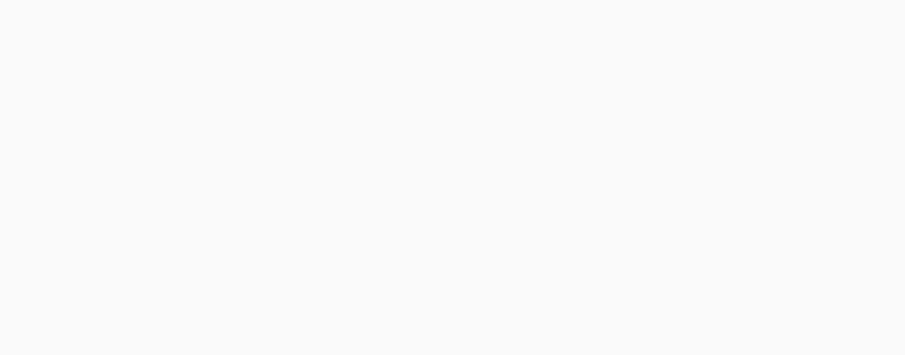
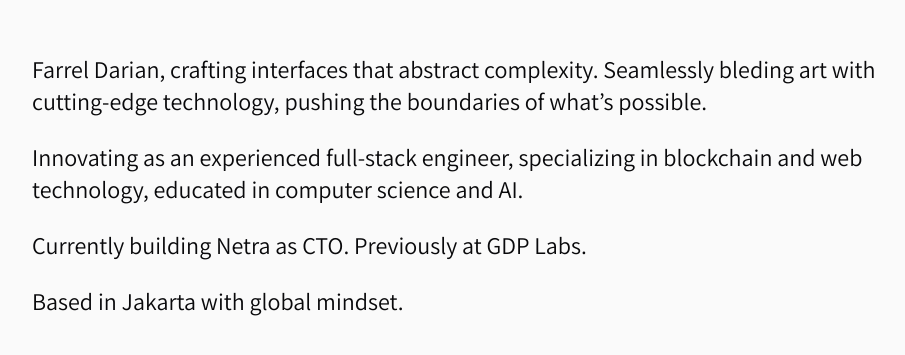
Before and after one commit to farreldarian/farreldarian, a Next.js app: page / in a window 1280 px wide. Shown: the part 215-570 px from the top of the page, without its empty margins (160-1065 px from the left). Built offline with nearby package versions, Linux system fonts and the light colour scheme.

Commit message:
Create HeroSection

```diff
--- a/app/page.tsx
+++ b/app/page.tsx
@@ -1,3 +1,21 @@
 export default function IndexPage() {
-  return <div></div>
+  return (
+    <main className='min-h-screen grid place-content-center'>
+      <div className='max-w-4xl mx-auto'>
+        <section className='text-2xl space-y-6'>
+          <p>
+            Farrel Darian, crafting interfaces that abstract complexity.
+            Seamlessly bleding art with cutting-edge technology, pushing the
+            boundaries of what’s possible.
+          </p>
+          <p>
+            Innovating as an experienced full-stack engineer, specializing in
+            blockchain and web technology, educated in computer science and AI.
+          </p>
+          <p>Currently building Netra as CTO. Previously at GDP Labs.</p>
+          <p>Based in Jakarta with global mindset.</p>
+        </section>
+      </div>
+    </main>
+  )
 }
```
